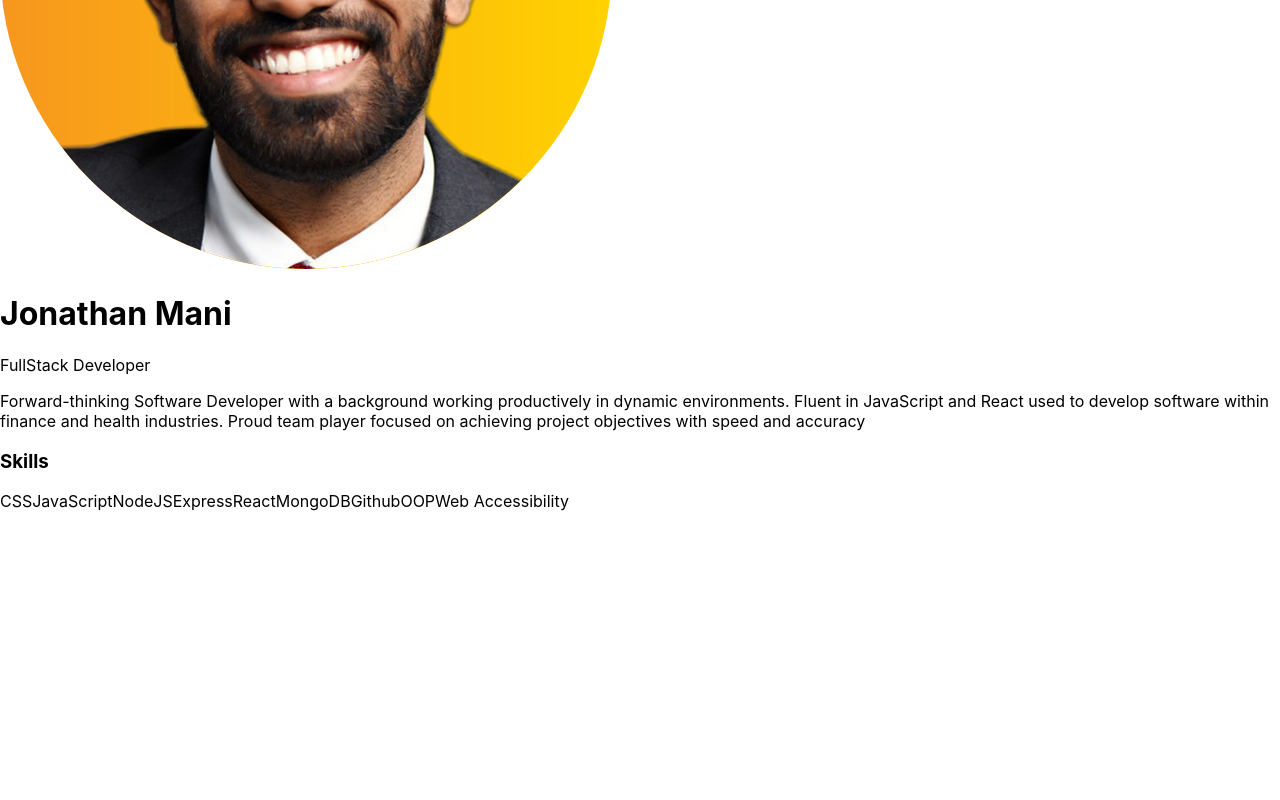
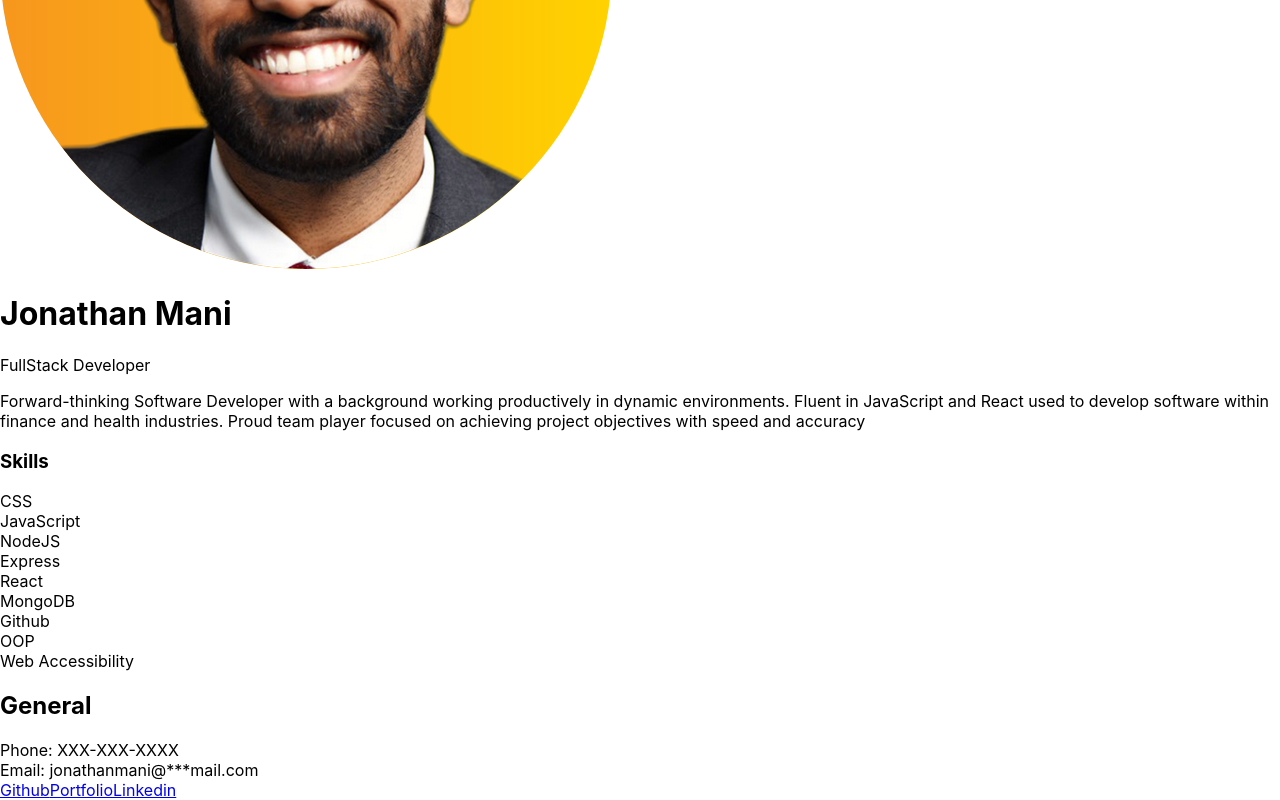
Before and after one commit to jonathanmani/DailyUI, a React (Create React App) app in the folder day006--user_profile/: page / in a window 1280 px wide. Shown: the part 343-1143 px from the top of the page. Before the commit the page ends 854 px from the top, so only its background shows below. Built offline with nearby package versions, Linux system fonts and the light colour scheme.

Commit message:
created the infoBanner component

```diff
--- a/day006--user_profile/src/App.js
+++ b/day006--user_profile/src/App.js
@@ -2,6 +2,7 @@ import "./App.css";
 import "./components/SideBanner";
 import data from "./data/profile"
 import SideBanner from "./components/SideBanner";
+import InfoBanner from "./components/InfoBanner";
 
 function App() {
     const profileData = data
@@ -12,6 +13,12 @@ function App() {
             role={profileData.role}
             description={profileData.desc}
             skills={profileData.skills}/>
+        <InfoBanner
+            number={profileData.contact.phone}
+            email={profileData.contact.email}
+            github={profileData.contact.github}
+            portfolio={profileData.contact.portfolio}
+            linkedin={profileData.contact.linkedin}/>
         </>
     )
 }
--- /dev/null
+++ b/day006--user_profile/src/components/InfoBanner.js
@@ -0,0 +1,17 @@
+import React from "react";
+
+const InfoBanner = ({number, email, github, portfolio, linkedin}) => {
+  return(
+    <>
+        <h2>General</h2>
+        <div>Phone: {number}</div>
+        <div>Email: {email}</div>
+        <a href={github} target="blank_">Github</a>
+        <a href={portfolio} target="blank_">Portfolio</a>
+        <a href={linkedin} target="blank_">Linkedin</a>
+
+    </>
+  )
+};
+
+export default InfoBanner;
--- a/day006--user_profile/src/components/SideBanner.js
+++ b/day006--user_profile/src/components/SideBanner.js
@@ -2,9 +2,10 @@ import React from 'react'
 import userImage from "../images/orange3.png"
 
 const SideBanner = ({name, role, description,skills}) => {
-  const skillArray = skills.map(item =>{
-    return <span>{item}</span>
-  })
+  const skillArray = skills.map(item =>
+    <div key={item}>{item}</div>
+  )
+
   return (
     <>
       <img src={userImage} alt="profilephotoHello" />
```
